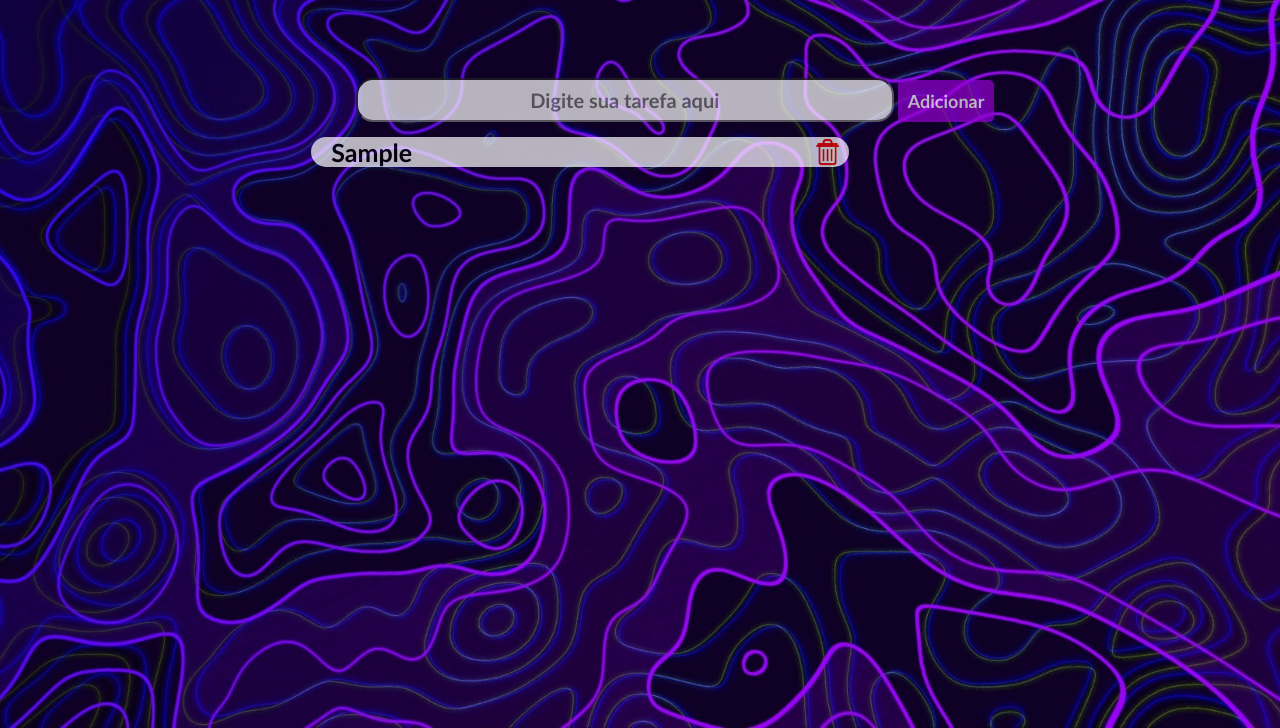
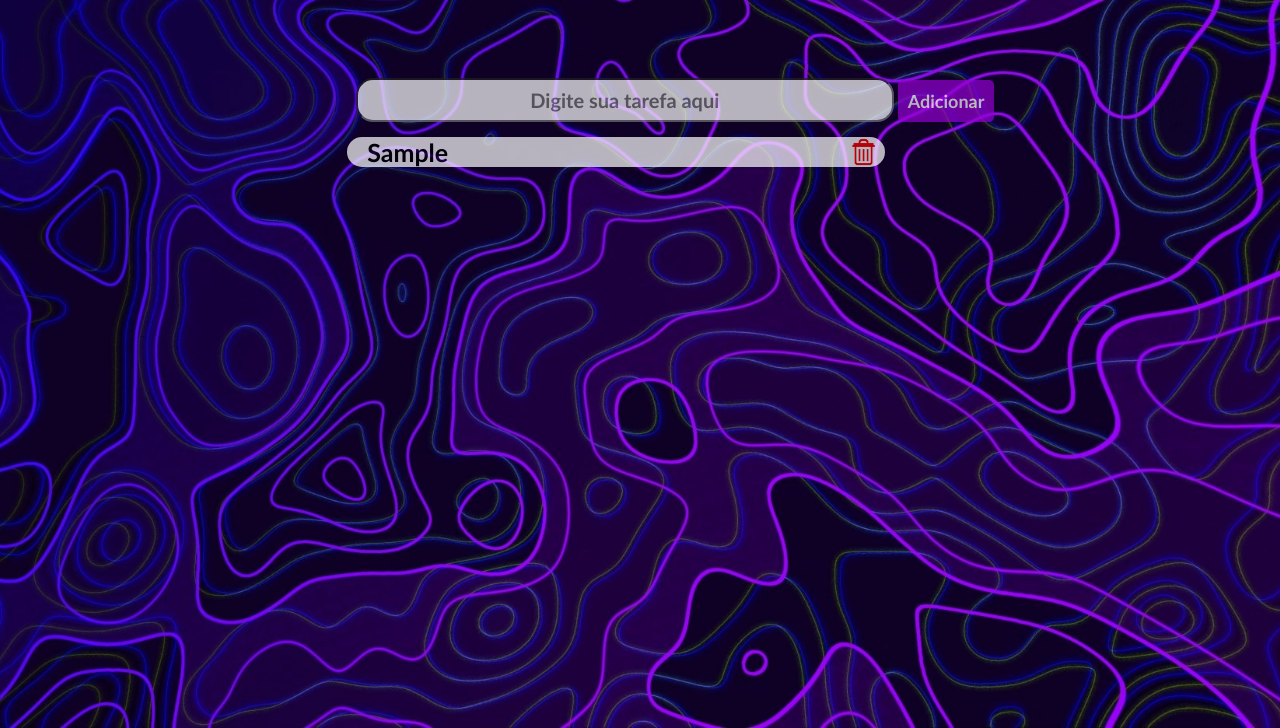
Before and after one commit to Kraven321/todo-list-HR, a plain HTML site: page index.html in a window 1280 px wide. Both pictures are taken after typing "Sample" into the empty fields and a click on the button "Adicionar". Shown: the part 112-840 px from the top of the page. Drawn offline with Linux system fonts and the light colour scheme.

Commit message:
terceiro commit

```diff
--- a/style.css
+++ b/style.css
@@ -78,7 +78,7 @@ ul li{
     justify-content: space-between;
     width: 70%;
     padding-left: 20px;
-    margin-right: 120px;
+    margin-right:3rem;
     font-weight: bold;
     color: black;
 }
```
